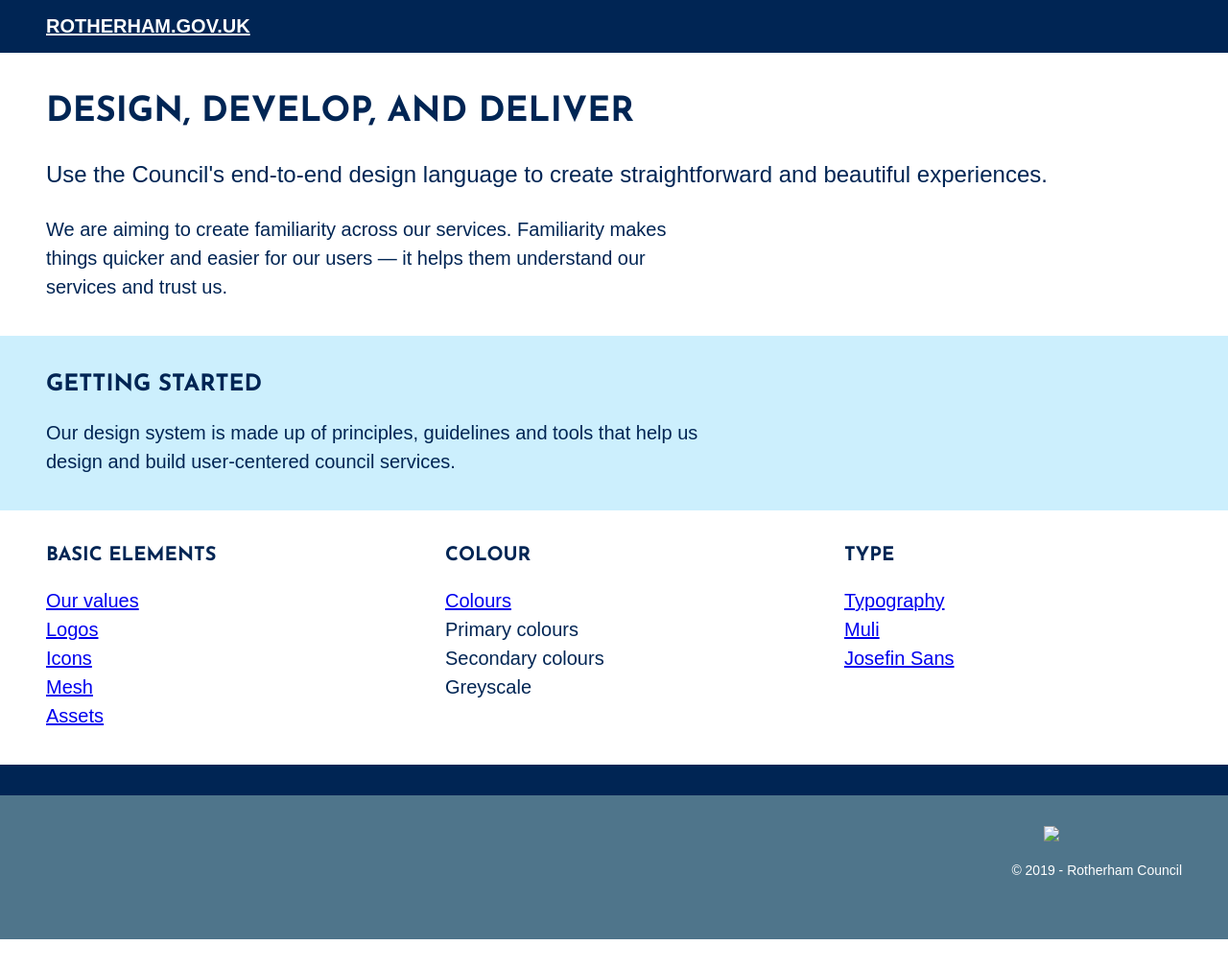
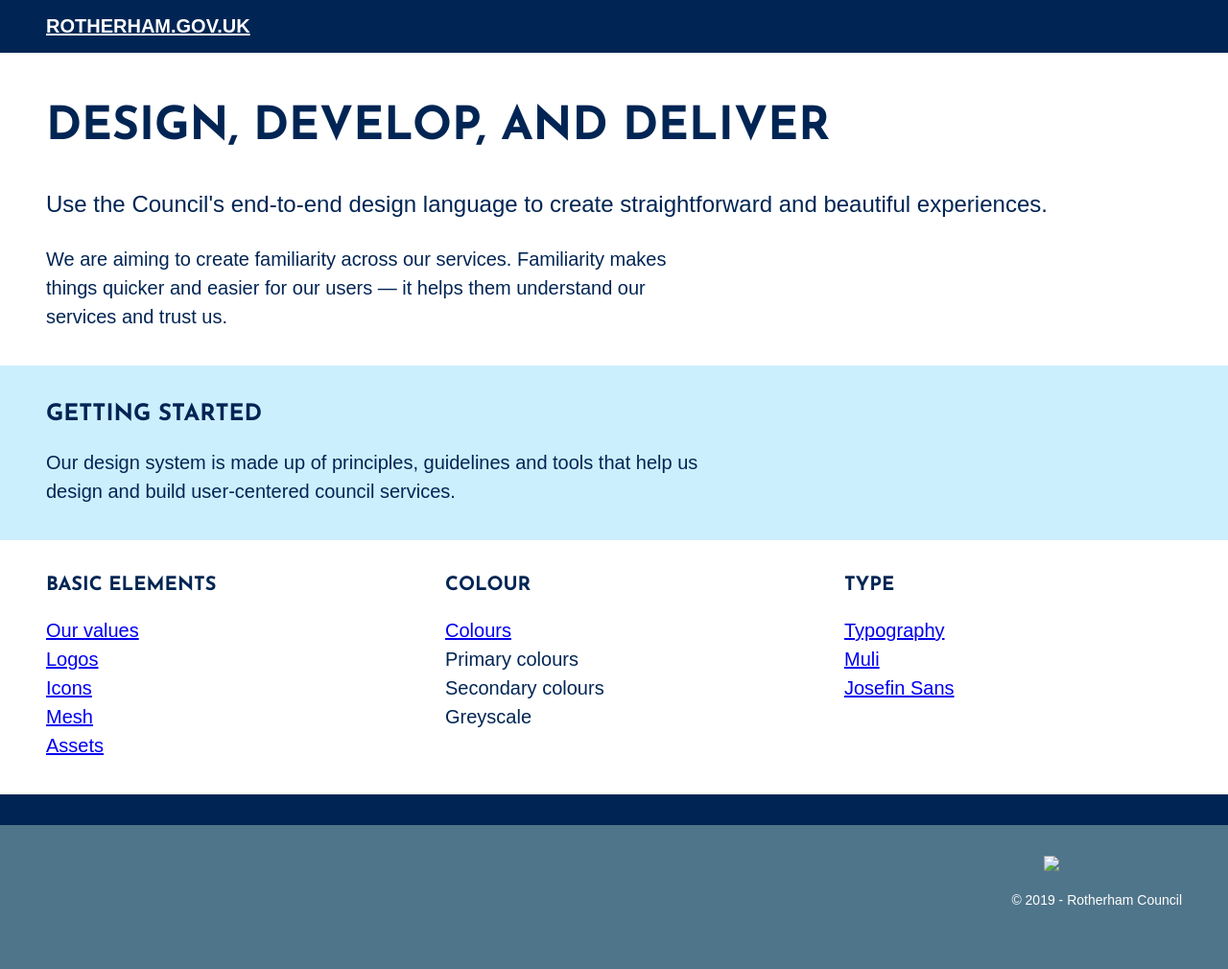
Before and after one commit to rothgov/design-manual, a Jekyll site: the page built from index.html, in a window 1280 px wide. Shown: the whole page at 96% size. Built offline with Jekyll 4.4.1, drawn with Linux system fonts in a browser that asks for light colours; some web fonts are replaced; before the commit the page ends 979 px from its top, so only the background shows below that.

Commit message:
Update index.html

```diff
--- a/index.html
+++ b/index.html
@@ -5,7 +5,7 @@ layout: default
 
 <section class="ph3">
   <div class="container ph4-l pv3 center">
-    <h1 class="f2 lh-title fw7 measure-narrow josefin ttu">Design, develop, and deliver</h1>
+    <h1 class="f2 f1-l lh-title fw7 measure-narrow josefin ttu">Design, develop, and deliver</h1>
     <p class="f3 lh-copy">Use the Council's end-to-end design language to create straightforward and beautiful experiences.</p>
     <p class="f4 lh-copy measure-wide">We are aiming to create familiarity across our services. Familiarity makes things quicker and easier for our users — it helps them understand our services and trust us.</p>
   </div>
```
